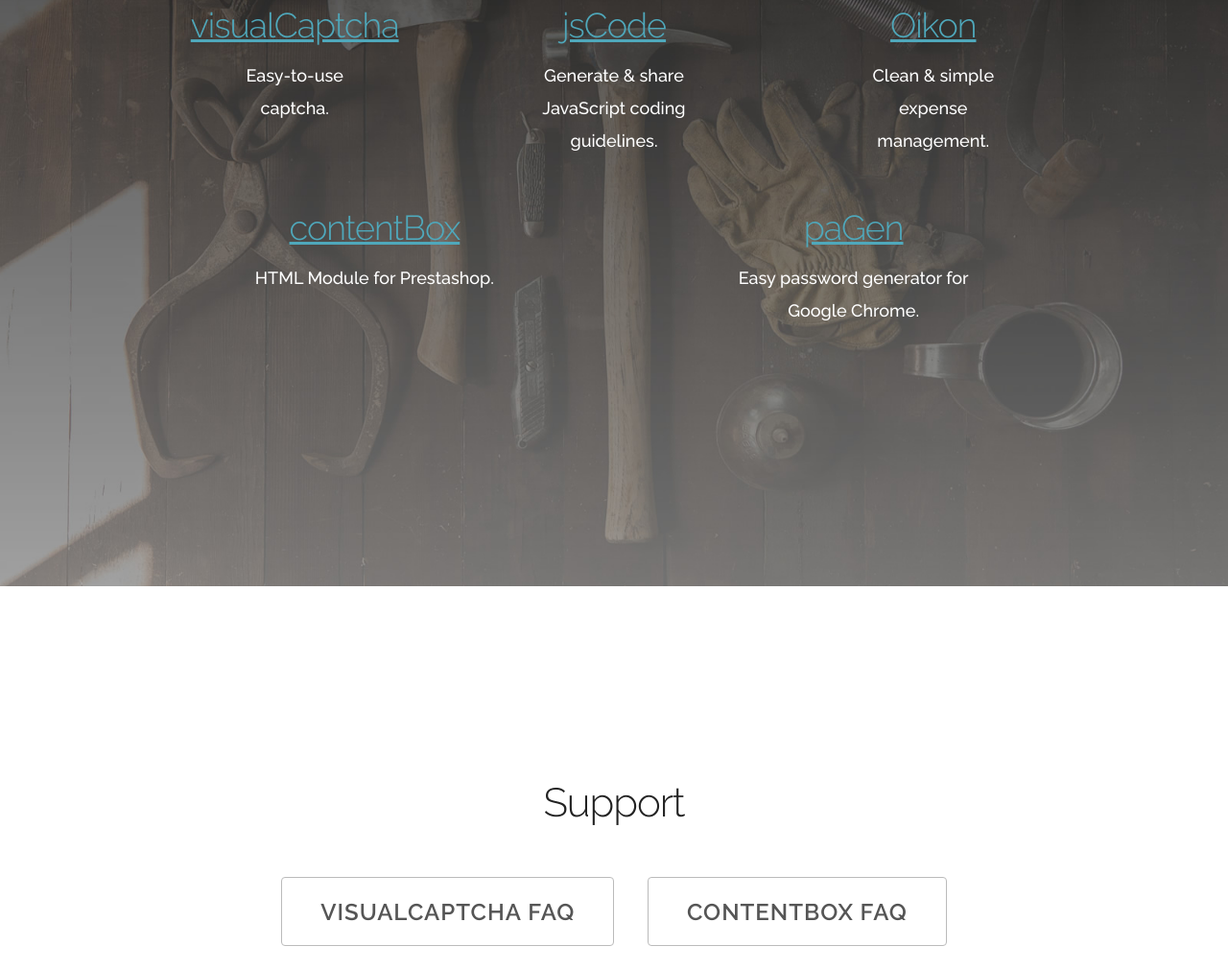
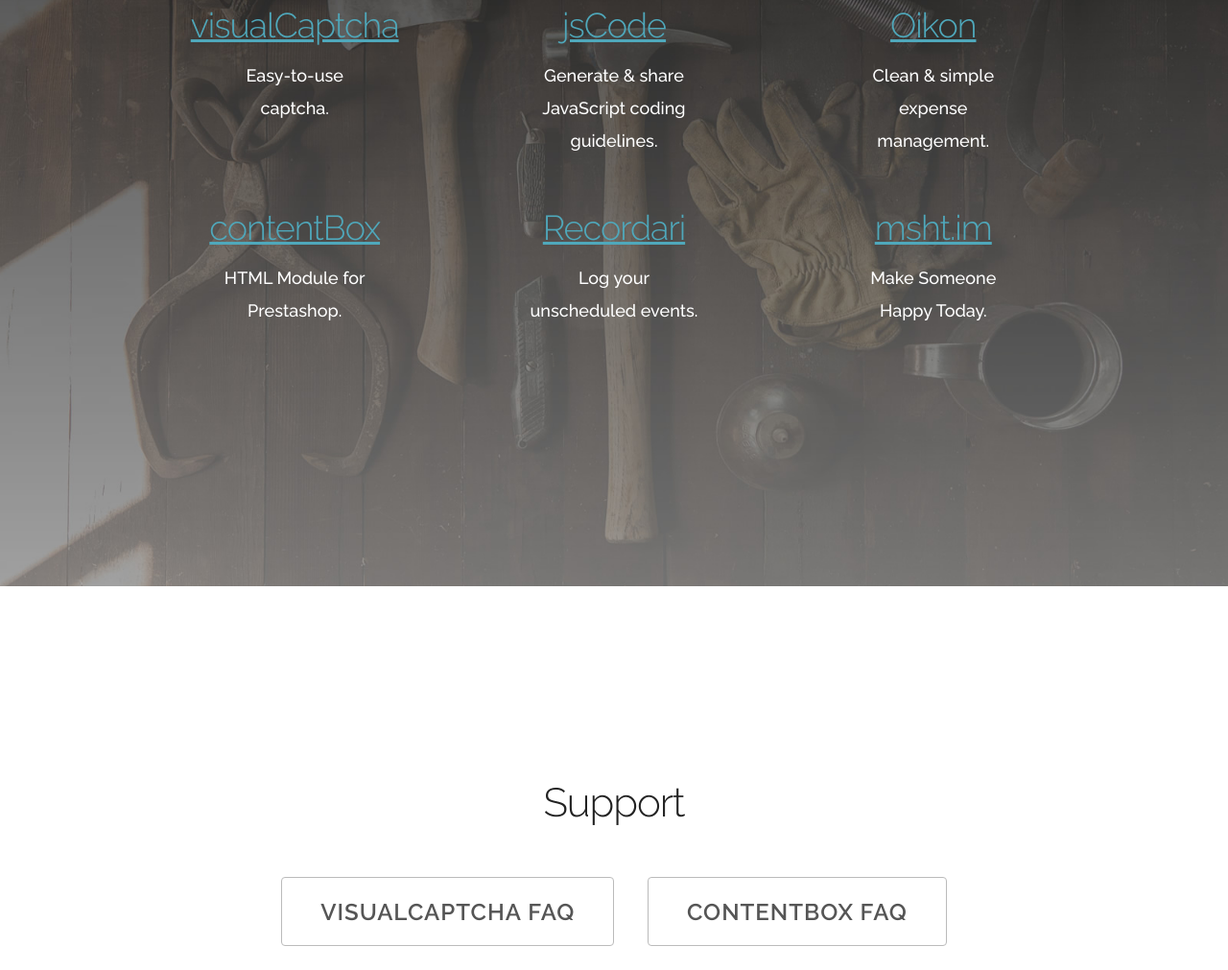
Before and after one commit to emotionLoop/emotionloop.com, a plain HTML site: page index.html in a window 1280 px wide. Shown: the part 1628-2639 px from the top of the page at 96% size. Drawn offline with Linux system fonts and the light colour scheme.

Commit message:
Adding msht.im, removing paGen

```diff
--- a/index.html
+++ b/index.html
@@ -66,13 +66,17 @@
       </div>
 
       <div class="row">
-        <div class="one-half column">
+        <div class="one-third column">
           <h3 class="section-heading"><a href="http://contentbox.org" target="_blank">contentBox</a></h3>
           <p class="section-description">HTML Module for Prestashop.</p>
         </div>
-        <div class="one-half column">
-          <h3 class="section-heading"><a href="https://chrome.google.com/webstore/detail/pagen/eligfkfpdmeloopcoighgpdgedhnoool" target="_blank">paGen</a></h3>
-          <p class="section-description">Easy password generator for Google Chrome.</p>
+        <div class="one-third column">
+          <h3 class="section-heading"><a href="http://recordari.net" target="_blank">Recordari</a></h3>
+          <p class="section-description">Log your unscheduled events.</p>
+        </div>
+        <div class="one-third column">
+          <h3 class="section-heading"><a href="https://makesomeonehappytoday.net" target="_blank">msht.im</a></h3>
+          <p class="section-description">Make Someone Happy Today.</p>
         </div>
       </div>
     </div>
```
